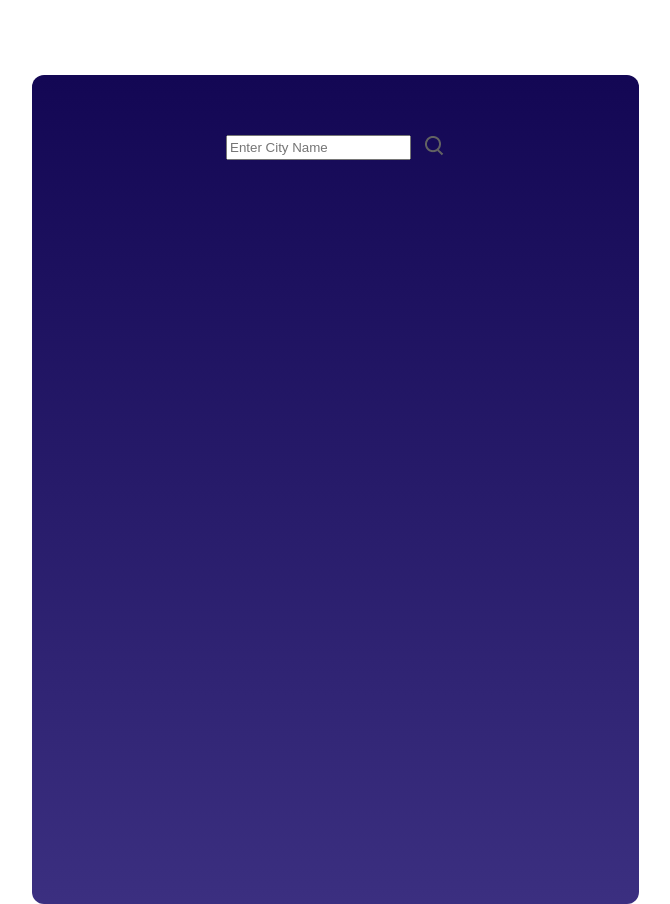
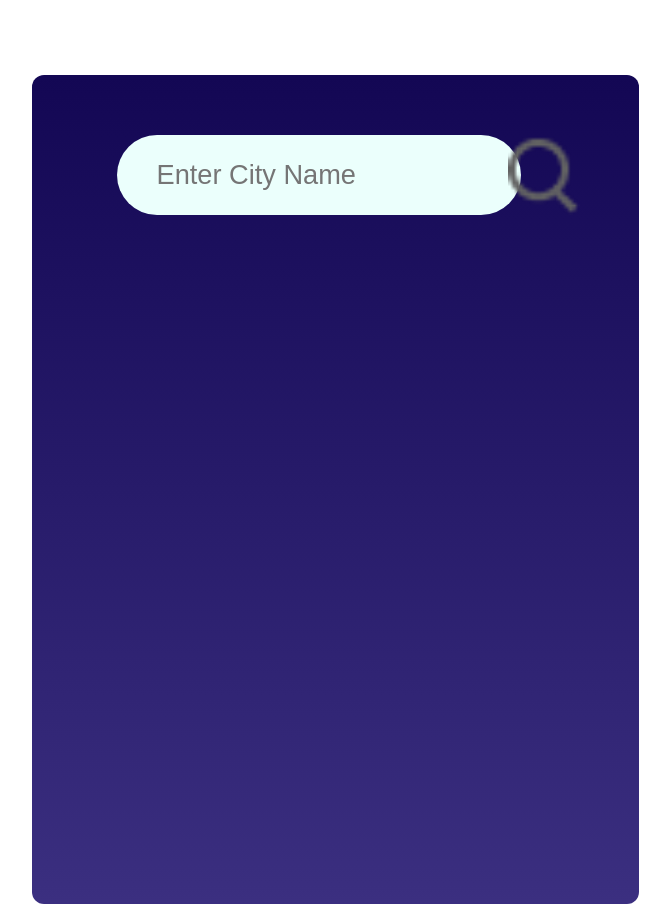
Before and after one commit to patrick-nsolo/weather-app, a React (Create React App) app: page / in a window 1280 px wide. Shown: the whole page, without its empty margins (305-975 px from the left). Built offline with nearby package versions, Linux system fonts and the light colour scheme.

Commit message:
update weather app
update search icon

```diff
--- a/src/Components/WeatherApp/WeatherApp.css
+++ b/src/Components/WeatherApp/WeatherApp.css
@@ -13,5 +13,20 @@
     padding-top: 60px;
 }
 .top-bar input{
+    display: flex;
+    width:362px;
+    height:78px;
+    background: #ebfffc;
+    border: none;
+    outline:none;
+    border-radius: 40px;
+    padding-left: 40px;
+    color:#626262;
+    font-size: 1.7rem;
+    font-weight: 400px;
+}
+.search-icon{
+    display: flex;
+    justify-content: center;
 
 }
```
